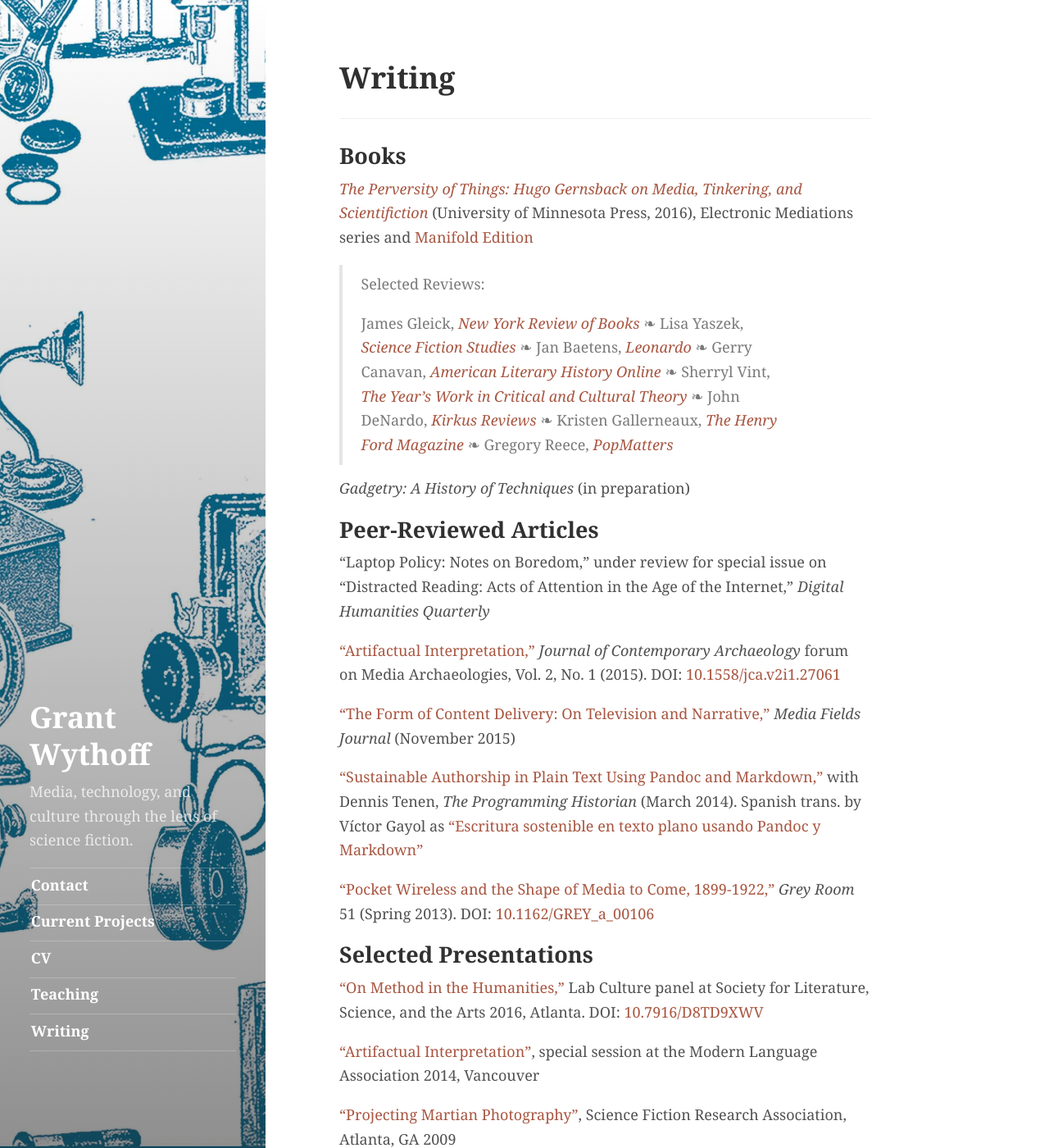
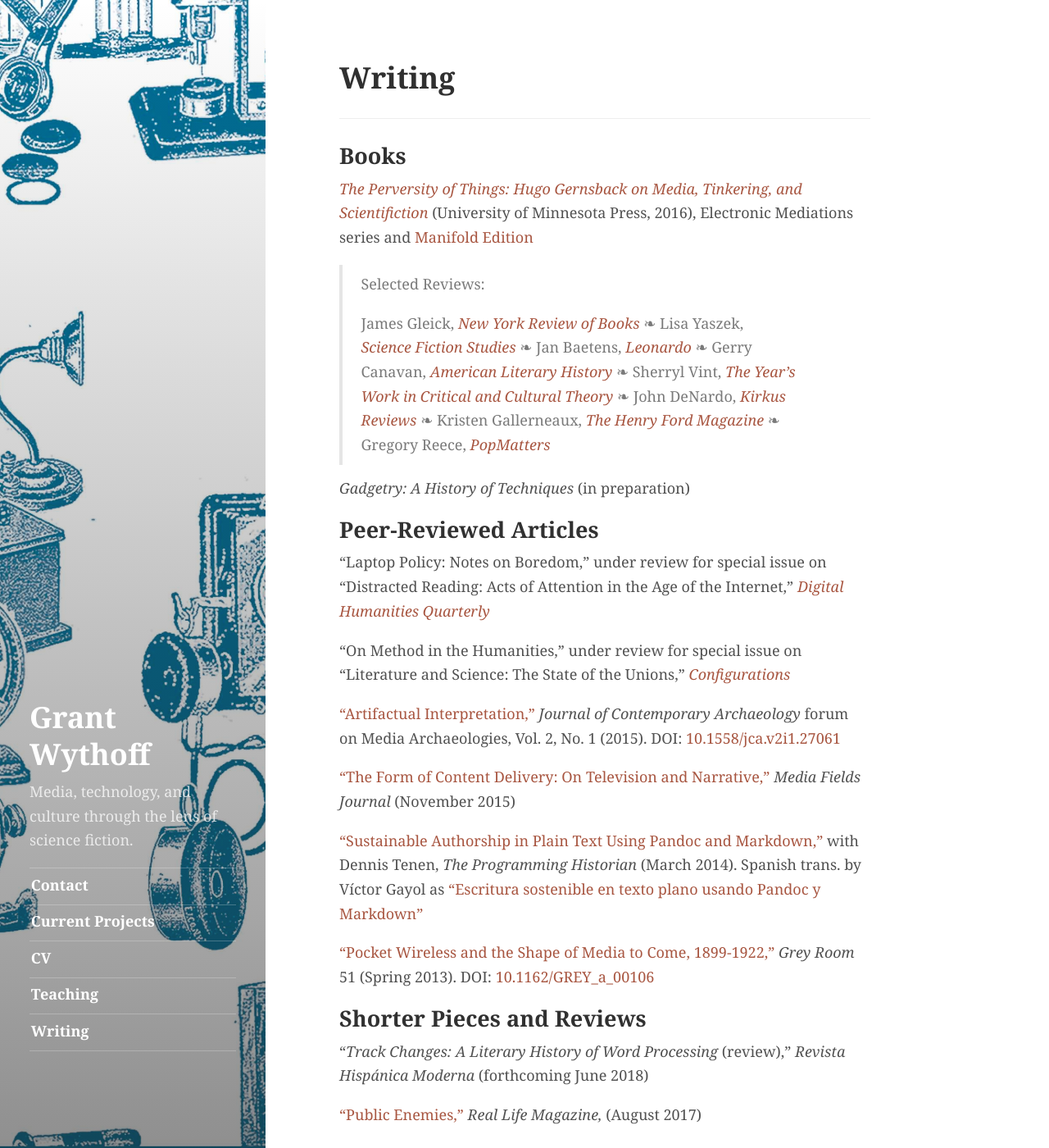
Before and after one commit to gwijthoff/wythoff.net, a Jekyll site: the page built from writing.md, in a window 1280 px wide and 1400 px high. Shown: the whole window at 82% size. Built offline with Jekyll 4.4.1, drawn with Linux system fonts in a browser that asks for light colours.

Commit message:
updating essays

```diff
--- a/writing.md
+++ b/writing.md
@@ -11,7 +11,7 @@
 
 > Selected Reviews:
 >
-> James Gleick, [*New York Review of Books*](http://www.nybooks.com/daily/2017/01/31/hugo-gernsback-making-of-future-man/) ❧ Lisa Yaszek, [*Science Fiction Studies*](http://wythoff.net/pdf/yaszek_review.pdf) ❧ Jan Baetens, [*Leonardo*](https://www.leonardo.info/review/2017/02/review-of-the-perversity-of-things-hugo-gernsback-on-media-tinkering-and) ❧ Gerry Canavan, [*American Literary History Online*](http://wythoff.net/pdf/canavan_review.pdf) ❧ Sherryl Vint, [*The Year's Work in Critical and Cultural Theory*](http://wythoff.net/pdf/vint_review.pdf) ❧ John DeNardo, [*Kirkus Reviews*](https://www.kirkusreviews.com/features/learn-more-about-creators-science-fiction/) ❧ Kristen Gallerneaux, [*The Henry Ford Magazine*](http://wythoff.net/pdf/fordmuseum_review.pdf) ❧ Gregory Reece, [*PopMatters*](http://www.popmatters.com/review/hugh-gernsback-the-perversity-of-things-by-grant-wythoff/)
+> James Gleick, [*New York Review of Books*](http://www.nybooks.com/daily/2017/01/31/hugo-gernsback-making-of-future-man/) ❧ Lisa Yaszek, [*Science Fiction Studies*](http://wythoff.net/pdf/yaszek_review.pdf) ❧ Jan Baetens, [*Leonardo*](https://www.leonardo.info/review/2017/02/review-of-the-perversity-of-things-hugo-gernsback-on-media-tinkering-and) ❧ Gerry Canavan, [*American Literary History*](http://wythoff.net/pdf/canavan_review.pdf) ❧ Sherryl Vint, [*The Year's Work in Critical and Cultural Theory*](http://wythoff.net/pdf/vint_review.pdf) ❧ John DeNardo, [*Kirkus Reviews*](https://www.kirkusreviews.com/features/learn-more-about-creators-science-fiction/) ❧ Kristen Gallerneaux, [*The Henry Ford Magazine*](http://wythoff.net/pdf/fordmuseum_review.pdf) ❧ Gregory Reece, [*PopMatters*](http://www.popmatters.com/review/hugh-gernsback-the-perversity-of-things-by-grant-wythoff/)
 
 <!-- Angelo Paura, [*Motherboard Italy (Vice)*](https://motherboard.vice.com/it/article/profilo-hugo-gernsback-amazing-stories / https://medium.com/italia/hugo-gernsback-luomo-che-ci-ha-fatto-innamorare-del-futuro-ec2fb2fbeebf#.j9f1l9x5y) ❧ Aurelio Cianciotta, [*Neural*](http://neural.it/2017/05/edited-by-grant-wythoff-the-perversity-of-things-hugo-gernsback-on-media-tinkering-and-scientifiction/) -->
 
@@ -19,7 +19,10 @@
 
 ## Peer-Reviewed Articles
 
-“Laptop Policy: Notes on Boredom,” under review for special issue on “Distracted Reading: Acts of Attention in the Age of the Internet,” *Digital Humanities Quarterly*
+“Laptop Policy: Notes on Boredom,” under review for special issue on “Distracted Reading: Acts of Attention in the Age of the Internet,” [*Digital Humanities Quarterly*](http://www.digitalhumanities.org/dhq/)
+
+"On Method in the Humanities," under review for special issue on
+"Literature and Science: The State of the Unions," [*Configurations*](https://www.press.jhu.edu/journals/configurations)
 
 ["Artifactual Interpretation,"](http://wythoff.net/pdf/Wythoff_2015_Artifactual_Interpretation.pdf) *Journal of Contemporary Archaeology* forum on Media Archaeologies, Vol. 2, No. 1 (2015). DOI: [10.1558/jca.v2i1.27061](http://dx.doi.org/10.1558/jca.v2i1.27061)
 
@@ -29,17 +32,11 @@
 
 ["Pocket Wireless and the Shape of Media to Come, 1899-1922,"](http://wythoff.net/pdf/Wythoff_2013_Pocket_Wireless_and_the_Shape_of_Media_to_Come,_1899–1922.pdf) *Grey Room* 51 (Spring 2013). DOI: [10.1162/GREY_a_00106](http://dx.doi.org/10.1162/GREY_a_00106)
 
-## Selected Presentations
-
-["On Method in the Humanities,"](https://academiccommons.columbia.edu/catalog/ac:206032) Lab Culture panel at Society for Literature, Science, and the Arts 2016, Atlanta. DOI: [10.7916/D8TD9XWV](http://dx.doi.org/10.7916/D8TD9XWV)
-
-["Artifactual Interpretation"](http://wythoff.net/artifactual_interpretation), special session at the Modern Language Association 2014, Vancouver
-
-["Projecting Martian Photography"](http://wythoff.net/projecting_martian_photography/), Science Fiction Research Association, Atlanta, GA 2009
-
 ## Shorter Pieces and Reviews
 
-"*Track Changes: A Literary History of Word Processing* (review)," *Revista Hispánica Moderna* (forthcoming)
+"*Track Changes: A Literary History of Word Processing* (review)," *Revista Hispánica Moderna* (forthcoming June 2018)
+
+["Public Enemies,"](reallifemag.com/public-enemies/) *Real Life Magazine,* (August 2017)
 
 ["Design and DH in the Media Studies Classroom,"](http://www.teachingmedia.org/design-and-dh-in-the-media-studies-classroom/) Digital Humanities and Media Studies Crossovers issue, *Cinema Journal Teaching Dossier* (December 2015)
 
```
